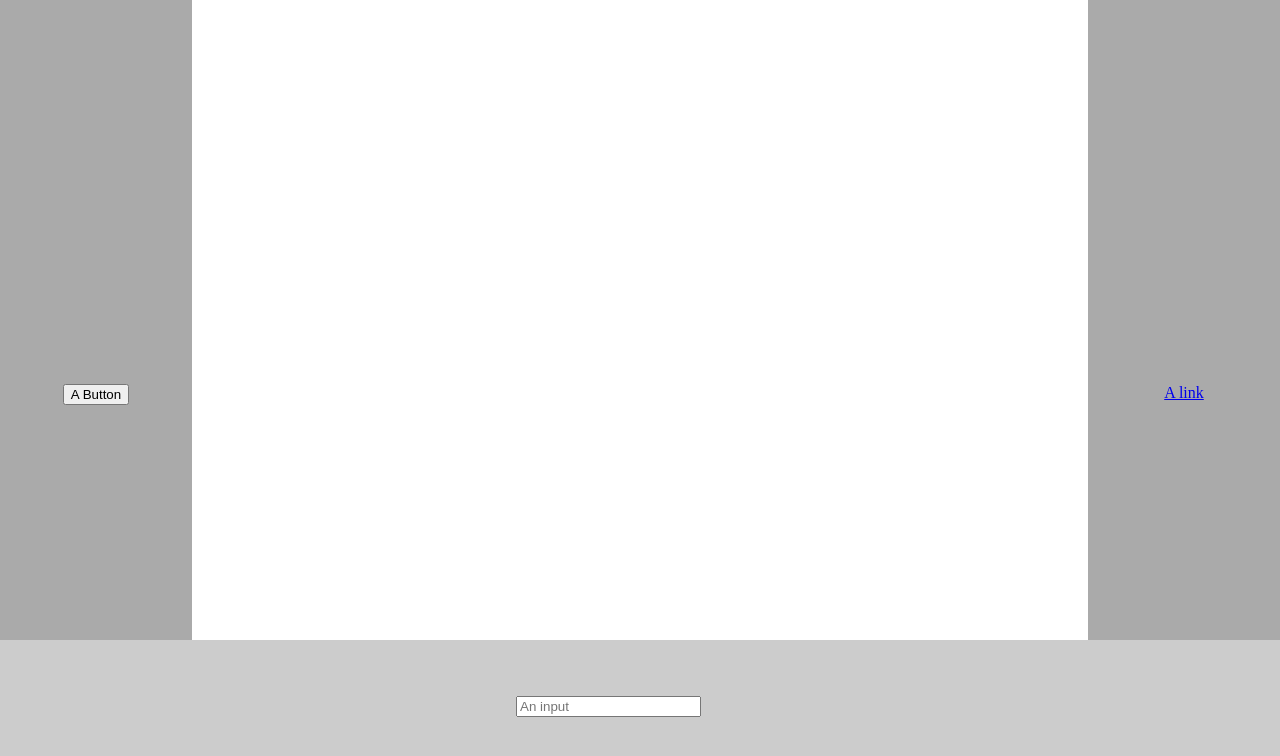
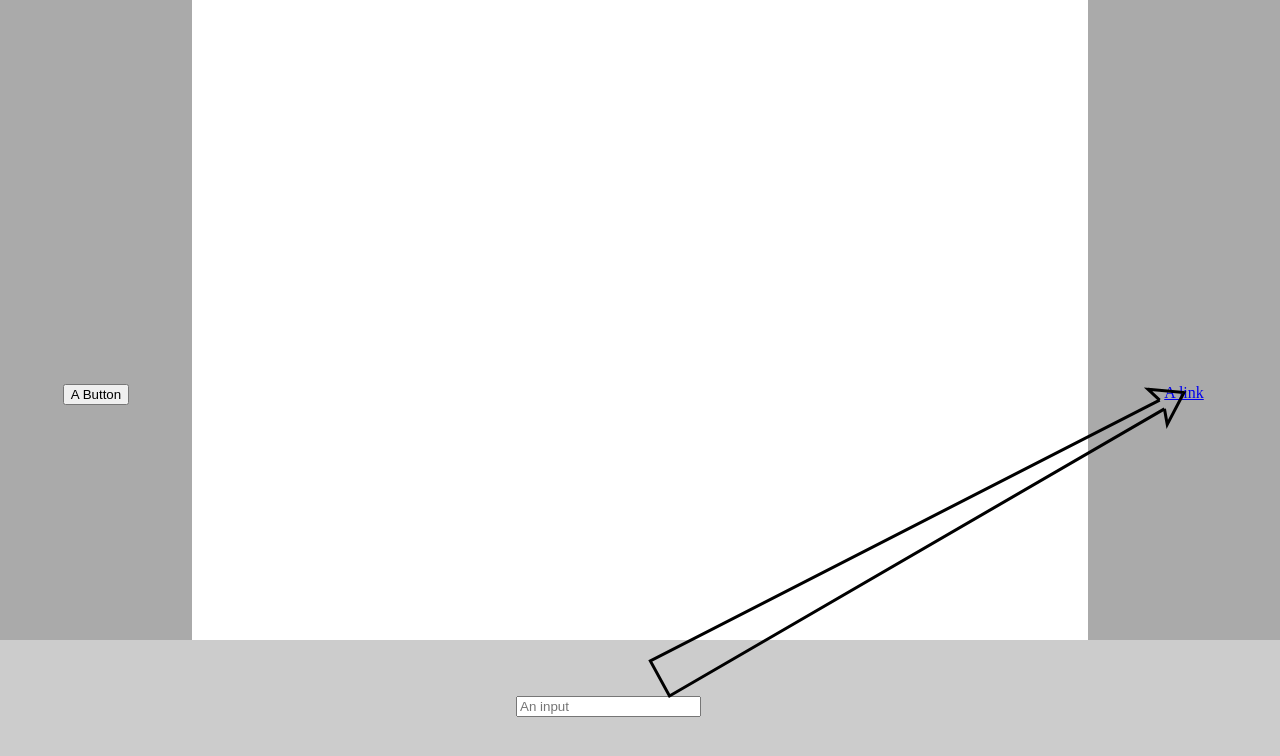
Before and after one commit to blackmiaool/dom2dom, a website: page index.html in a window 1280 px wide. Drawn offline with Linux system fonts and the light colour scheme.

Commit message:
it draws

```diff
--- a/index.html
+++ b/index.html
@@ -95,7 +95,9 @@
     <script src="./index.js"></script>
     <script>
         const $=document.querySelector.bind(document);
-        fdtd($("#button"),$("input"));
+        // new Fdtd({from:$("#button"),to:$("#input")});
+        new Fdtd({from:$("#input"),to:$("#link")});
+        // new Fdtd({from:$("#button"),to:$("#link")});
     </script>
 </body>
 
--- a/index.js
+++ b/index.js
@@ -1,3 +1,99 @@
-function fdtd(from,to){
-    console.log(from.getBoundingClientRect(),to.getBoundingClientRect());
+function sumSqrt(a,b){
+    return Math.sqrt(a*a+b*b);
 }
+function getBoundingRect(dom){
+    const rect=dom.getBoundingClientRect();
+    rect.x+=rect.width/2;
+    rect.y+=rect.height/2;
+    return rect;
+}
+class Fdtd {
+    constructor({ from, to }) {
+        const canvas = document.createElement("canvas");
+        document.body.appendChild(canvas);
+        canvas.style = "position:fixed;left:0;right:0;top:0;bottom:0;height:100%;width:100%;pointer-events:none;"
+        canvas.height = document.documentElement.offsetHeight;
+        canvas.width = document.documentElement.offsetWidth;
+        // canvas.width="10vh";
+        const ctx = canvas.getContext('2d');
+        this.from = from;
+        this.to = to;
+        function sumSqrt(a, b) {
+            return Math.sqrt(a * a + b * b);
+        }
+
+        this.canvas = canvas;
+        this.ctx = ctx;
+        this.update();
+    }
+    update(){
+        this.draw();
+        requestAnimationFrame(this.update.bind(this));
+    }
+    draw() {
+        const canvas = this.canvas;
+        const ctx = this.ctx;
+        const arrowRect = {
+            from: getBoundingRect(this.from), to: getBoundingRect(this.to)
+        };
+
+
+        if (JSON.stringify(this.preArrowRect) === JSON.stringify(arrowRect)) {
+            return;
+        }
+        canvas.height = document.documentElement.offsetHeight;
+        canvas.width = document.documentElement.offsetWidth;
+        ctx.clearRect(0, 0, canvas.width, canvas.height);
+        function makeBias(pos,len,angle){
+            pos.x+=len*Math.cos(angle);
+            pos.y+=len*Math.sin(angle);
+        }
+        function drawArrow({ to, from }) {
+            const tailY = 20;
+
+            let toP, fromP;
+            toP=JSON.parse(JSON.stringify(to));
+            fromP=JSON.parse(JSON.stringify(from));
+
+            const angle=Math.atan2((toP.y- fromP.y),(toP.x- fromP.x ));
+            let biasY=Math.abs(tailY/Math.tan(angle)*Math.sin(angle));
+            let biasX=Math.abs(tailY/Math.tan(angle)*Math.cos(angle));
+
+            const ratio=(biasY+from.height/2)/biasY;
+            makeBias(fromP,Math.abs(tailY/Math.tan(angle)*ratio),angle);
+
+
+
+            ctx.translate(toP.x, toP.y );
+            ctx.rotate(Math.PI+angle)
+            ctx.beginPath();
+            ctx.lineWidth = 3;
+            // ctx.lineTo(from.x+from.width/2,from.y+from.height/2);
+            // ctx.lineTo(to.x+to.width/2,to.y+to.height/2);
+            const x1 = 30;
+            const y1 = 20;
+            const x2 = 25;
+            const y2 = 5;
+
+            const tailX = sumSqrt(toP.x - fromP.x , toP.y - fromP.y );
+            ctx.moveTo(0, 0);
+            ctx.lineTo(x1, y1);
+            ctx.lineTo(x2, y2);
+            ctx.moveTo(x2, -y2);
+            ctx.lineTo(x1, -y1);
+            ctx.lineTo(0, 0);
+            ctx.lineTo(x1, y1);
+            ctx.stroke();
+
+
+            ctx.beginPath();
+            ctx.moveTo(x2, y2);
+            ctx.lineTo(tailX, tailY);
+            ctx.lineTo(tailX, -tailY);
+            ctx.lineTo(x2, -y2);
+            ctx.stroke();
+        }
+        drawArrow(arrowRect);
+        this.preArrowRect= arrowRect;
+    }
+}
```
